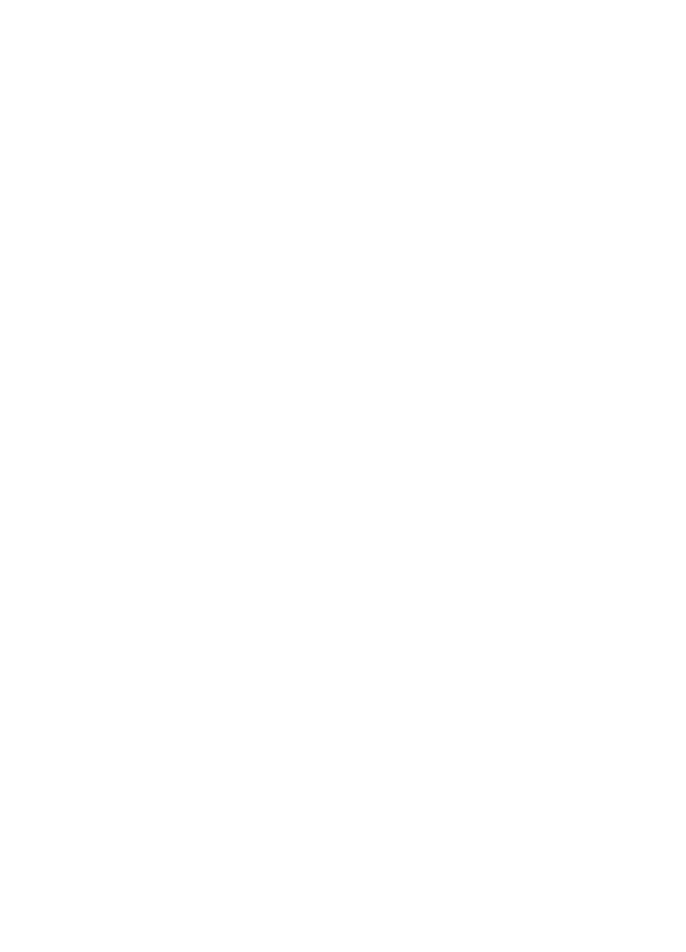
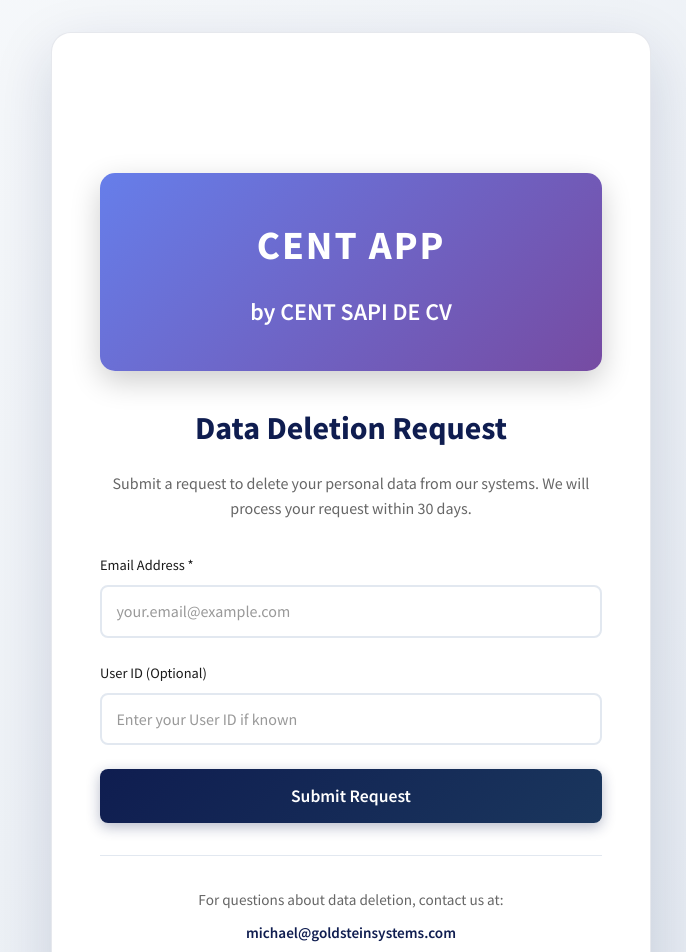
Before and after one commit to goldstein18/goldsteinsystems, a React (Create React App) app: page /request-cent in a window 1280 px wide. Before the commit this address had no page. Shown: the top 952 px of the page, without its empty margins (289-975 px from the left). Before the commit the page ends 800 px from the top, so only its background shows below. Built offline with nearby package versions, Linux system fonts and the light colour scheme; the HTML template or start-up script is replaced by a standard one.

Commit message:
add cent data delete request

```diff
--- /dev/null
+++ b/request-cent.html
@@ -0,0 +1,97 @@
+<!DOCTYPE html>
+<html lang="en">
+<head>
+    <meta charset="UTF-8">
+    <meta name="viewport" content="width=device-width, initial-scale=1.0">
+    <title>Data Deletion Request - CENT</title>
+    <style>
+        body {
+            font-family: Arial, sans-serif;
+            background-color: #f4f4f9;
+            display: flex;
+            justify-content: center;
+            align-items: center;
+            height: 100vh;
+        }
+        .container {
+            background-color: #fff;
+            padding: 2rem;
+            border-radius: 10px;
+            box-shadow: 0 0 10px rgba(0,0,0,0.1);
+            width: 100%;
+            max-width: 400px;
+        }
+        h2 {
+            text-align: center;
+            margin-bottom: 1rem;
+        }
+        input, button {
+            width: 100%;
+            padding: 0.8rem;
+            margin: 0.5rem 0;
+            border-radius: 5px;
+            border: 1px solid #ccc;
+        }
+        button {
+            background-color: #007BFF;
+            color: #fff;
+            border: none;
+            cursor: pointer;
+        }
+        button:hover {
+            background-color: #0056b3;
+        }
+        .success-message {
+            color: green;
+            text-align: center;
+            margin-top: 1rem;
+        }
+    </style>
+</head>
+<body>
+    <div class="container">
+        <div style="background: linear-gradient(135deg, #667eea 0%, #764ba2 100%); padding: 2rem; border-radius: 10px; margin-bottom: 2rem; box-shadow: 0 10px 30px rgba(0,0,0,0.2);">
+            <h1 style="color: white; font-size: 2.2rem; font-weight: bold; margin: 0 0 1rem 0; text-align: center; text-transform: uppercase; letter-spacing: 1px;">CENT App</h1>
+            <p style="color: white; font-size: 1.3rem; margin: 0; text-align: center; font-weight: 600;">by CENT SAPI DE CV</p>
+        </div>
+        <h2>Delete Your Data</h2>
+        <form id="deleteForm">
+            <input type="email" id="email" placeholder="Your email" required>
+            <input type="text" id="userId" placeholder="User ID (optional)" >
+            <button type="submit">Submit Request</button>
+        </form>
+        <div class="success-message" id="successMessage"></div>
+    </div>
+
+    <script>
+        const form = document.getElementById('deleteForm');
+        const successMessage = document.getElementById('successMessage');
+
+        form.addEventListener('submit', function(event) {
+            event.preventDefault();
+
+            const email = document.getElementById('email').value;
+            const userId = document.getElementById('userId').value;
+
+            // Here you would send the data to your backend server
+            // Example using fetch:
+            fetch('https://your-backend.com/delete-request', {
+                method: 'POST',
+                headers: {
+                    'Content-Type': 'application/json',
+                },
+                body: JSON.stringify({ email, userId }),
+            })
+            .then(response => response.json())
+            .then(data => {
+                successMessage.textContent = 'Your data deletion request has been submitted.';
+                form.reset();
+            })
+            .catch(error => {
+                successMessage.textContent = 'Something went wrong. Please try again later.';
+                console.error(error);
+            });
+        });
+    </script>
+</body>
+</html>
--- a/src/App.js
+++ b/src/App.js
@@ -13,6 +13,7 @@ import Footer from './components/Footer';
 import ProposalG5499 from './components/ProposalG5499';
 import SEOHead from './components/SEOHead';
 import DataDeletionRequest from './components/DataDeletionRequest';
+import DataDeletionRequestCent from './components/DataDeletionRequestCent';
 import Accessibility from './components/Accessibility';
 import Terms from './components/Terms';
 import Privacy from './components/Privacy';
@@ -53,6 +54,7 @@ function App() {
           } />
           <Route path="/propuestaG5499" element={<ProposalG5499 />} />
           <Route path="/request" element={<DataDeletionRequest />} />
+          <Route path="/request-cent" element={<DataDeletionRequestCent />} />
           <Route path="/accessibility" element={
             <>
               <Navbar isMenuOpen={isMenuOpen} toggleMenu={toggleMenu} />
--- /dev/null
+++ b/src/components/DataDeletionRequestCent.js
@@ -0,0 +1,122 @@
+import React, { useState } from 'react';
+import './DataDeletionRequest.css';
+
+const DataDeletionRequestCent = () => {
+  const [email, setEmail] = useState('');
+  const [userId, setUserId] = useState('');
+  const [successMessage, setSuccessMessage] = useState('');
+  const [isLoading, setIsLoading] = useState(false);
+
+  const handleSubmit = async (e) => {
+    e.preventDefault();
+    setIsLoading(true);
+    setSuccessMessage('');
+
+    try {
+      // Here you would send the data to your backend server
+      // Example using fetch:
+      const response = await fetch('https://your-backend.com/delete-request', {
+        method: 'POST',
+        headers: {
+          'Content-Type': 'application/json',
+        },
+        body: JSON.stringify({ email, userId }),
+      });
+
+      if (response.ok) {
+        setSuccessMessage('Your data deletion request has been submitted successfully.');
+        setEmail('');
+        setUserId('');
+      } else {
+        setSuccessMessage('Something went wrong. Please try again later.');
+      }
+    } catch (error) {
+      setSuccessMessage('Something went wrong. Please try again later.');
+      console.error(error);
+    } finally {
+      setIsLoading(false);
+    }
+  };
+
+  return (
+    <div className="data-deletion-container">
+      <div className="data-deletion-content">
+        <div className="logo-section-deletion">
+          <img src="/logo.png" alt="Goldstein Systems" className="deletion-logo" />
+        </div>
+
+        <div style={{
+          background: 'linear-gradient(135deg, #667eea 0%, #764ba2 100%)',
+          padding: '2.5rem 2rem',
+          borderRadius: '15px',
+          marginBottom: '2rem',
+          boxShadow: '0 10px 30px rgba(0,0,0,0.2)',
+          textAlign: 'center'
+        }}>
+          <h1 style={{
+            color: 'white',
+            fontSize: '2.5rem',
+            fontWeight: 'bold',
+            margin: '0 0 1rem 0',
+            textTransform: 'uppercase',
+            letterSpacing: '2px'
+          }}>CENT App</h1>
+          <p style={{
+            color: 'white',
+            fontSize: '1.5rem',
+            margin: '0',
+            fontWeight: '600'
+          }}>by CENT SAPI DE CV</p>
+        </div>
+
+        <h1>Data Deletion Request</h1>
+        <p className="subtitle">
+          Submit a request to delete your personal data from our systems.
+          We will process your request within 30 days.
+        </p>
+
+        <form onSubmit={handleSubmit} className="deletion-form">
+          <div className="form-group">
+            <label htmlFor="email">Email Address *</label>
+            <input
+              type="email"
+              id="email"
+              value={email}
+              onChange={(e) => setEmail(e.target.value)}
+              placeholder="your.email@example.com"
+              required
+            />
+          </div>
+
+          <div className="form-group">
+            <label htmlFor="userId">User ID (Optional)</label>
+            <input
+              type="text"
+              id="userId"
+              value={userId}
+              onChange={(e) => setUserId(e.target.value)}
+              placeholder="Enter your User ID if known"
+            />
+          </div>
+
+          <button type="submit" className="submit-button" disabled={isLoading}>
+            {isLoading ? 'Submitting...' : 'Submit Request'}
+          </button>
+        </form>
+
+        {successMessage && (
+          <div className={`message ${successMessage.includes('successfully') ? 'success' : 'error'}`}>
+            {successMessage}
+          </div>
+        )}
+
+        <div className="footer-info">
+          <p>For questions about data deletion, contact us at:</p>
+          <p><strong>michael@goldsteinsystems.com</strong></p>
+        </div>
+      </div>
+    </div>
+  );
+};
+
+export default DataDeletionRequestCent;
```
